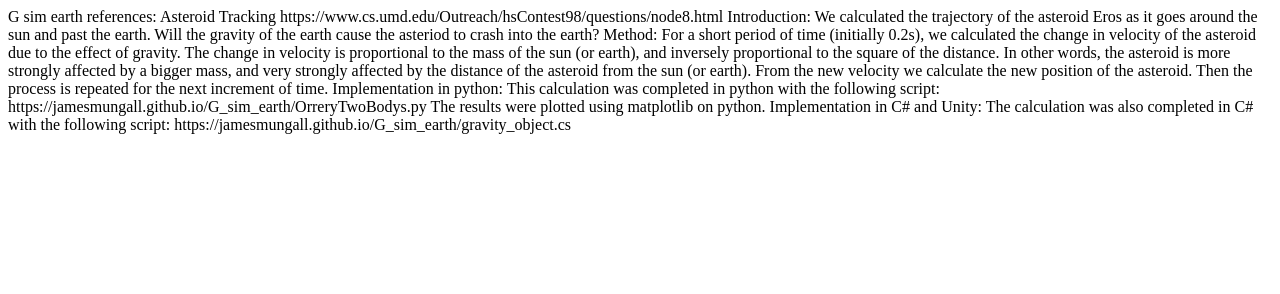
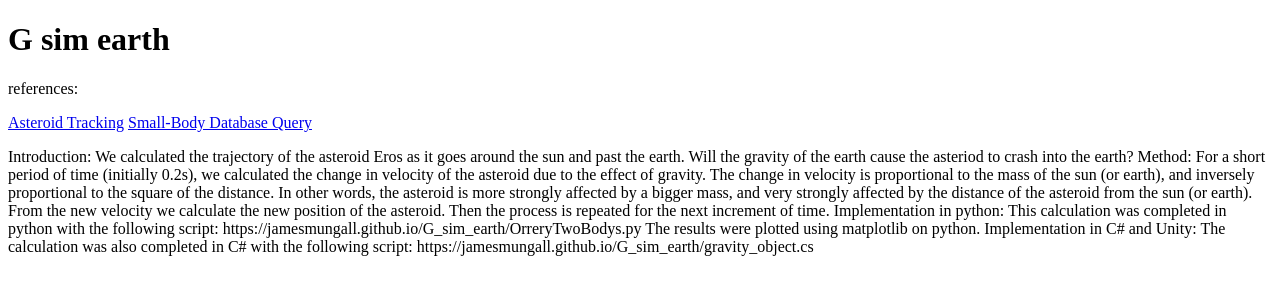
Before and after one commit to jamesmungall/G_sim_earth, a plain HTML site: page index.html in a window 1280 px wide. Drawn offline with Linux system fonts and the light colour scheme.

Commit message:
Update index.html

```diff
--- a/index.html
+++ b/index.html
@@ -5,13 +5,17 @@
 <meta charset="utf-8"/>
 </head>
  <body>
+ <h1>
 G sim earth
+ </h1>
 
 
+<p>
 references:
-
-Asteroid Tracking
-https://www.cs.umd.edu/Outreach/hsContest98/questions/node8.html
+</p>
+<a href = 'https://www.cs.umd.edu/Outreach/hsContest98/questions/node8.html'>Asteroid Tracking</a>
+<a href="https://ssd.jpl.nasa.gov/tools/sbdb_query.html">Small-Body Database Query</a>
+</p>
 
 
 
```
